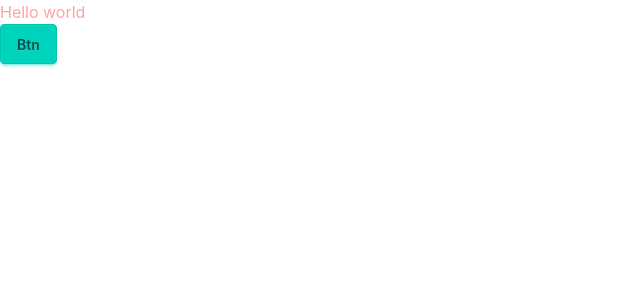
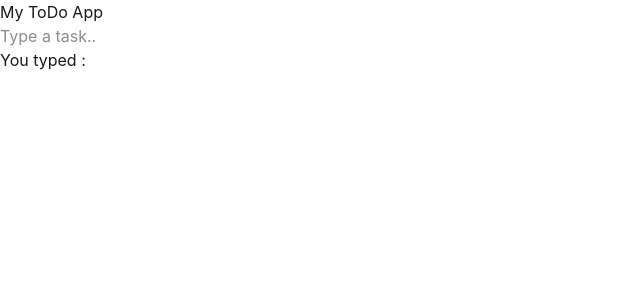
Before and after one commit to juhairulislam/todo-app-react, a React (Vite) app: page / in a window 1280 px wide. Shown: the top 300 px of the page, without its empty margins (0-640 px from the left). Built offline with nearby package versions, Linux system fonts and the light colour scheme.

Commit message:
try to push in eid day

```diff
--- a/src/App.jsx
+++ b/src/App.jsx
@@ -1,15 +1,22 @@
 
+import { useState } from 'react'
 import './App.css'
 
 function App() {
+   const [input, setInput] = useState('') ;
 
   return (
+
+
     <>
 
-    <h1 className='text-red-300'>Hello world</h1>
-    <div>
-      <button className='btn btn-accent'>Btn</button>
-    </div>
+      <div>
+        <h1>My ToDo App</h1>
+
+        <input value={input} onChange={(e) => setInput(e.target.value)} placeholder='Type a task..' type="text" />
+
+        <p>You typed : {input}</p>
+      </div>
 
     </>
   )
```
